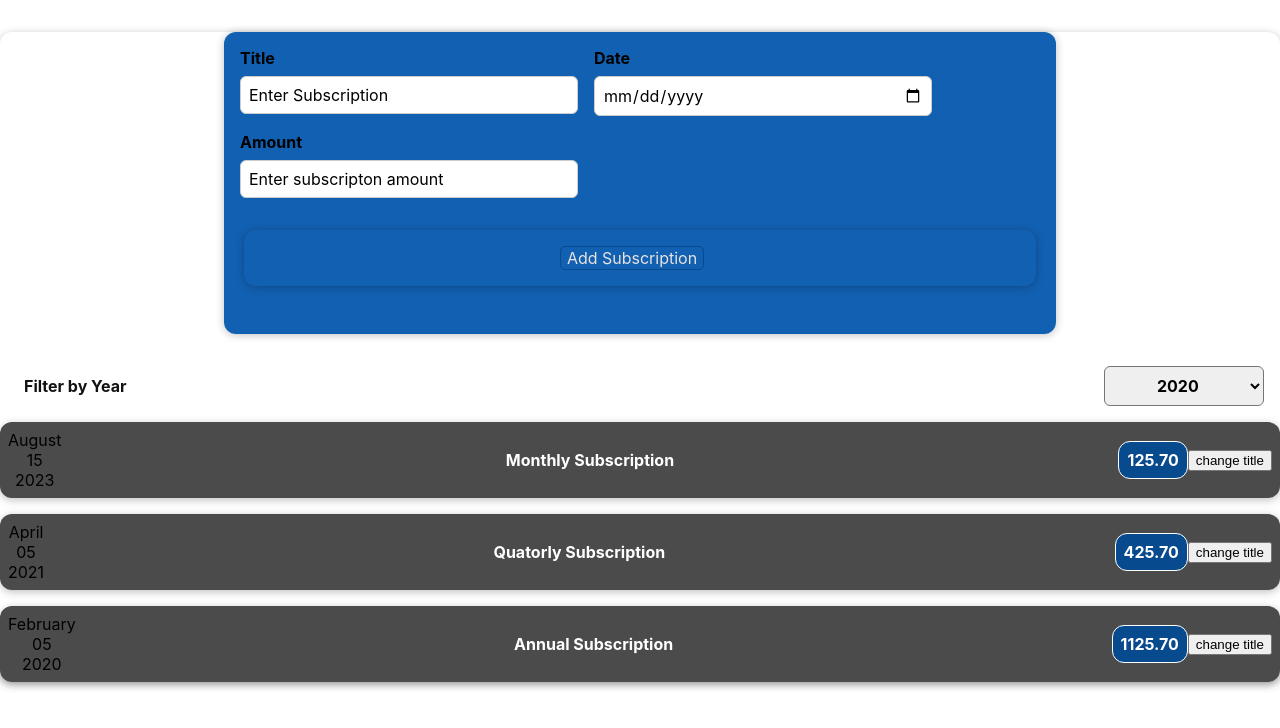
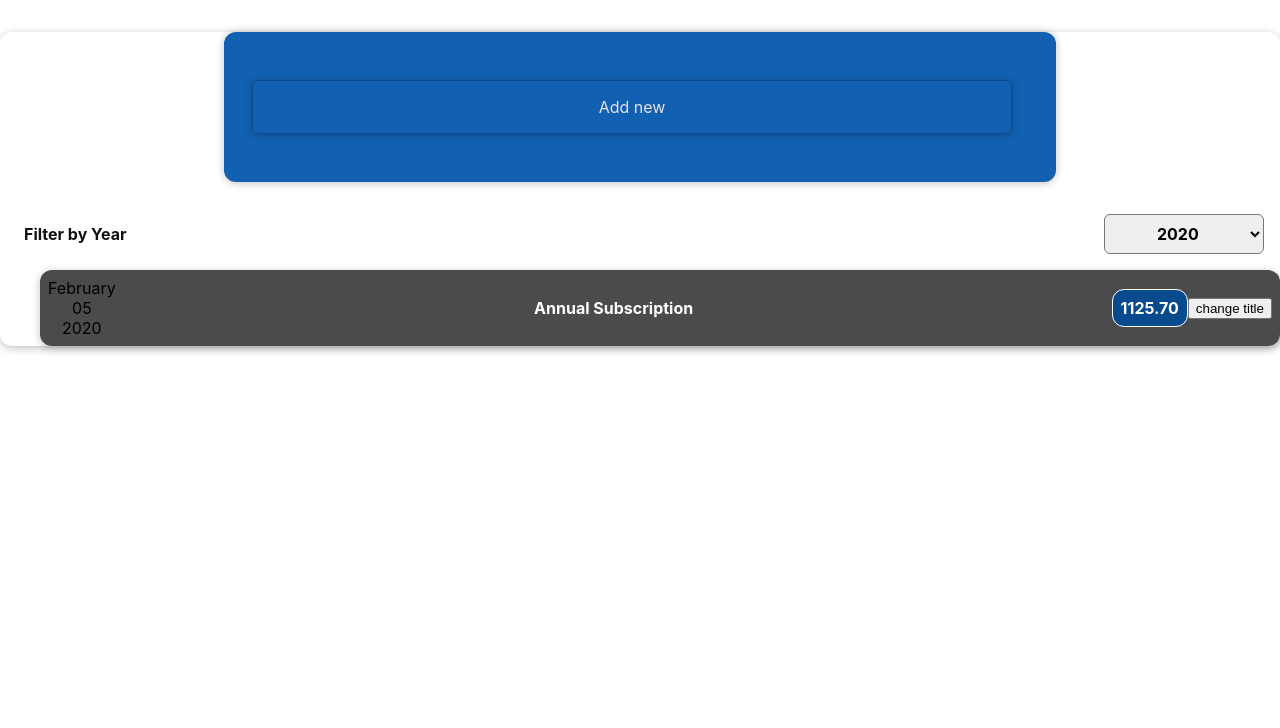
Before and after one commit to ShivamGupta3935/react_learning_practice, a React (Create React App) app: page / in a window 1280 px wide. Shown: the top 728 px of the page. Built offline with nearby package versions, Linux system fonts and the light colour scheme.

Commit message:
adding two functionality new button and and a cancel button in form component

```diff
--- a/src/App.js
+++ b/src/App.js
@@ -1,6 +1,7 @@
 // import logo from './logo.svg';
 import './App.css';
 import {useState} from 'react'
+import SubscriptionList from './components/subscriptionss/SubscriptionList';
 import Subscription from './components/subscriptionss/Subscription';
 import Container from './components/templates/Container';
 import NewSubscriptions from './components/subscriptionss/NewSubscription/NewSubscriptions';
@@ -29,7 +30,7 @@ const INITIALIZE_SUBSCRIPTION =[
 const App = () => {
   const [subscriptions, setSubscriptions]= useState(INITIALIZE_SUBSCRIPTION)
 
-const [filterData, setFilterData]=useState('2020');
+const [filterYear, setFilterYear]=useState('2020');
   // let date = new Date('2023','07','15') ;
   // let title = "Monthly Subscription"
   // let amount = "125.00"
@@ -39,17 +40,41 @@ const [filterData, setFilterData]=useState('2020');
     console.log("Add subscription", data);
   }
   const FilterChangeHandler = (data)=>{
-       setFilterData(data)
+       setFilterYear(data)
        console.log("on Filter change", data);
   }
+//filter dom using filter data
+const filteredSubscriptions=subscriptions.filter((item) =>{
+  return item.date.getFullYear().toString()===filterYear;
+})
+
+
   return (
     <Container className="App">
       <NewSubscriptions onAddSubscription={addSubscriptionHandler}/>
-      <Fitler onFilterChange={FilterChangeHandler} selectedFilter={filterData}/>
-      {subscriptions.map(subscription=> <Subscription  key={subscription.id} date={subscription.date} title={subscription.title} amount={subscription.amount} /> )}
+      <Fitler onFilterChange={FilterChangeHandler} selectedFilter={filterYear}/>
+      <SubscriptionList subscriptions={filteredSubscriptions}/>
+
+
+      {/* now we are using && operator */}
+      {/* {filteredSubscriptions.length===0 && <h3>No data found</h3>}
+      {filteredSubscriptions.length !==0 && filteredSubscriptions.map(subscription=> <Subscription  key={subscription.id}
+      date={subscription.date} title={subscription.title} amount={subscription.amount} />) } */}
+
+     {/* third we did using turnery operator to do apply filter
+     {filteredSubscriptions.length===0 ?<h3>No data found </h3>:filteredSubscriptions.map(subscription=> <Subscription  key={subscription.id}
+      date={subscription.date} title={subscription.title} amount={subscription.amount} /> )} */}
+
+      {/* second we did using unique key feature */}
+      {/* {filteredSubscriptions.map(subscription=> <Subscription  key={subscription.id}
+      date={subscription.date} title={subscription.title} amount={subscription.amount} /> )} */}
+
+      {/* First we can using staticly */}
       {/* <Subscription date={subscriptions[0].date} title= {subscriptions[0].title} amount= {subscriptions[0].amount} /> */}
       {/* <Subscription date={subscriptions[1].date} title= {subscriptions[1].title} amount= {subscriptions[1].amount} /> */}
       {/* <Subscription date={subscriptions[2].date} title= {subscriptions[2].title} amount= {subscriptions[2].amount} /> */}
+      {/* <SubscriptionList subscriptions={filteredSubscriptions} /> */}
+
     </Container>
   );
 }
--- a/src/components/subscriptionss/NewSubscription/FormSubscription.css
+++ b/src/components/subscriptionss/NewSubscription/FormSubscription.css
@@ -20,3 +20,19 @@
     width: 20rem;
     max-width: 100%;
 }
+
+.new_subscription_actions{
+    text-align: right;
+}
+
+.new_subscription_actions button{
+    padding: 0.5rem 1rem;
+    border-radius: 5px;
+    margin: 1rem;
+    border: 1px solid rgb(52, 61, 241);
+}
+
+
+.danger{
+    background-color: red !important;
+}
--- a/src/components/subscriptionss/NewSubscription/FormSubscription.js
+++ b/src/components/subscriptionss/NewSubscription/FormSubscription.js
@@ -1,5 +1,5 @@
 import './FormSubscription.css'
-import './NewSubscriptions.css'
+import './FormSubscription.css'
 import { useState } from 'react'
 const FormSubscription = (props) => {
     // const [userTitle, setUserTitle] = useState("")
@@ -41,6 +41,7 @@ const FormSubscription = (props) => {
           events.preventDefault();
           const subscriptionObj = {title:form.userTitle,amount:form.userAmount,date:new Date(form.userDate)}
           props.onSave(subscriptionObj)
+        //   props.onCancel();
           console.log("onSubmit :",subscriptionObj);
     }
 
@@ -61,8 +62,9 @@ const FormSubscription = (props) => {
                     <input type='text' value={form.userAmount} onChange={amountChangeHandler}></input>
                 </div>
             </div>
-            <div className='new_subscription  new_subscription_actions'>
-                <button type='submit' className="">Add Subscription</button>
+            <div className=' new_subscription_actions'>
+                <button type='button' className=" danger" onClick={props.onCancel}>Cancel</button>
+                <button type='submit' className="">Save</button>
             </div>
         </form>
     )
--- a/src/components/subscriptionss/NewSubscription/NewSubscriptions.css
+++ b/src/components/subscriptionss/NewSubscription/NewSubscriptions.css
@@ -17,7 +17,8 @@
     color: rgb(232, 226, 226);
     border-radius: 5px;
     margin-right:  1rem;
-    background-color: transparent;
+    background: transparent;
+
 }
 
 .new_subscription button:hover,
--- a/src/components/subscriptionss/NewSubscription/NewSubscriptions.js
+++ b/src/components/subscriptionss/NewSubscription/NewSubscriptions.js
@@ -1,12 +1,25 @@
 import FormSubscription from './FormSubscription';
+import {useState} from 'react'
 import './NewSubscriptions.css'
 const NewSubscriptions=(props)=>{
        let onSaveHandler=(data) => {
         const subscriptionData={...data,id:Math.random().toString()}
         props.onAddSubscription(subscriptionData);
         console.log("On Add Subscription",subscriptionData );
+        setShowForm(false)
     }
-    return<div className='new_subscription '><FormSubscription onSave={onSaveHandler}/></div>
+    const[showForm, setShowForm]=useState(false)
+    const showFormHandler=()=>{
+        setShowForm(true)
+        console.log("Show form", showForm);
+    }
+    const hideFormHandler=()=>{
+        setShowForm(false)
+    }
+    return<div className='new_subscription '>
+        {showForm && <FormSubscription onSave={onSaveHandler} onCancel={hideFormHandler} />}
+        <button className='new_subscription' type='button' onClick={showFormHandler}>Add new</button>
+        </div>
 
 }
 
--- /dev/null
+++ b/src/components/subscriptionss/SubscriptionList.js
@@ -0,0 +1,12 @@
+import './SubscriptionList.css'
+import Subscription from './Subscription'
+const SubscriptionList = (props) => {
+  if (props.subscriptions.length === 0) return <h3>No data found</h3>;
+  return (
+    <ul>
+        {props.subscriptions.map(subscription => <Subscription key={subscription.id}
+        date={subscription.date} title={subscription.title} amount={subscription.amount} />)}
+    </ul>
+  )
+}
+export default SubscriptionList;
```
Also changed, not shown: src/components/subscriptionss/SubscriptionList.css (added).
